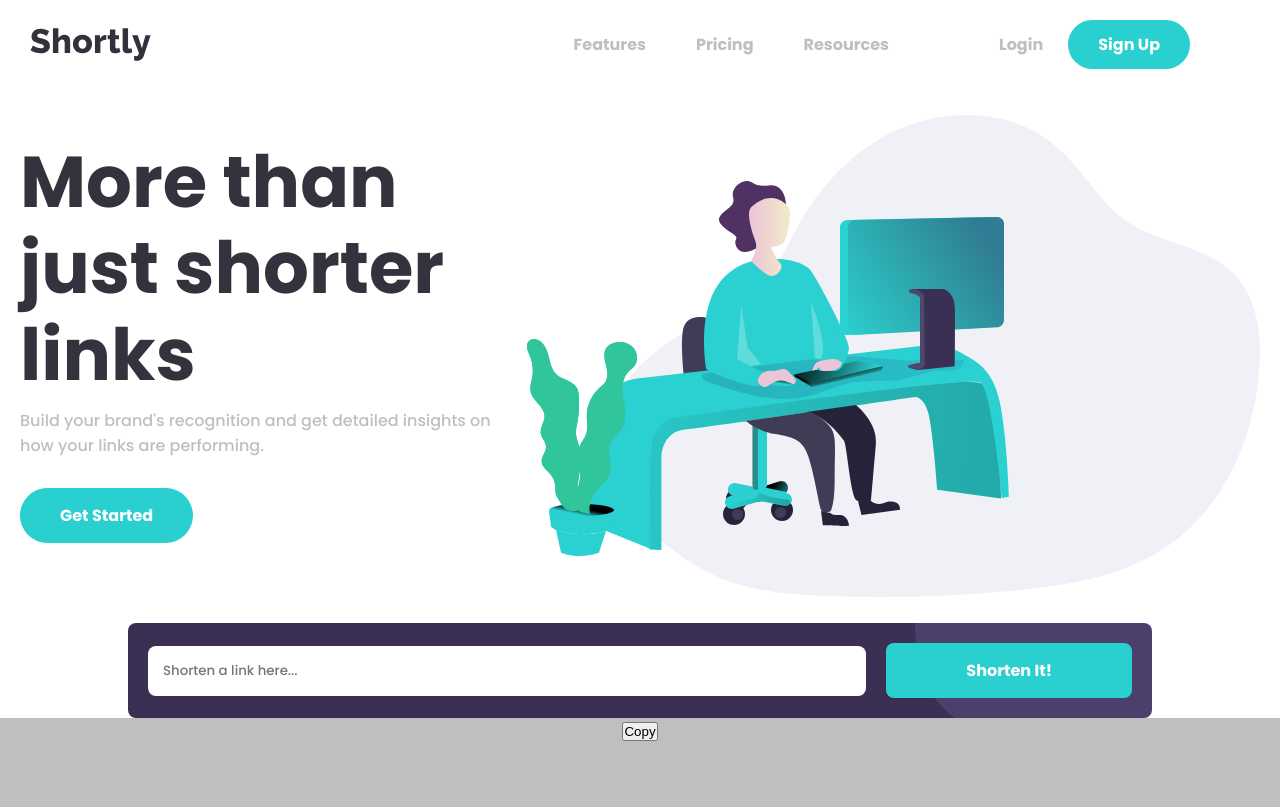
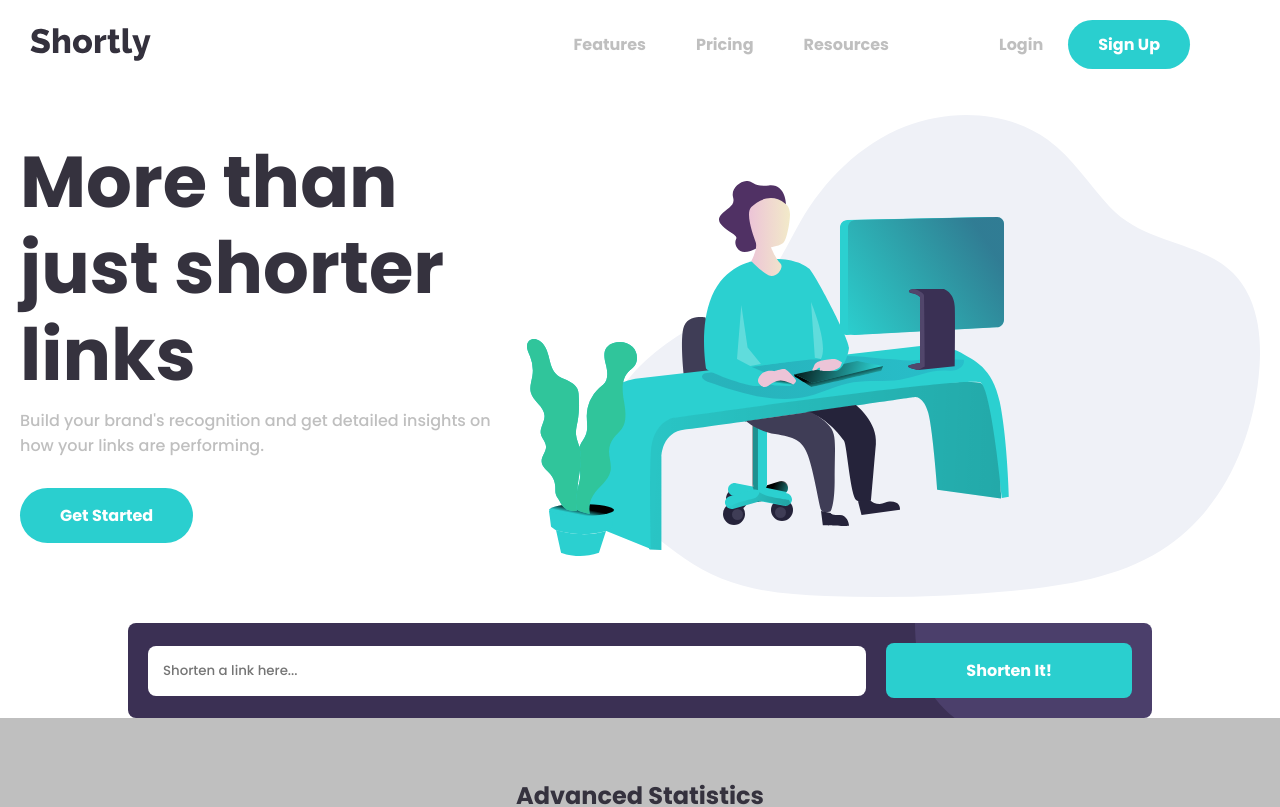
Before and after one commit to JustynaPrus/url-shortening-api, a React (Create React App) app: page / in a window 1280 px wide. Shown: the top 807 px of the page. Built offline with nearby package versions, Linux system fonts and the light colour scheme.

Commit message:
List is working

```diff
--- a/src/components/ShortenUrl.js
+++ b/src/components/ShortenUrl.js
@@ -1,4 +1,4 @@
-import React, { useState, useEffect } from "react";
+import React, { useState } from "react";
 import UrlList from "./atoms/UrlList";
 import { StyledSection, Wrapper } from "./ShortenUrl.styles";
 
@@ -6,8 +6,8 @@ const ShortenUrl = () => {
   const [value, setValue] = useState("");
   const [loading, setLoading] = useState(false);
   const [error, setError] = useState(null);
-  const [data, setData] = useState({});
   const [list, setList] = useState([]);
+  const [isActive, setIsActive] = useState(false);
 
   const API = `https://api.shrtco.de/v2/shorten?url=${value}`;
 
@@ -15,28 +15,27 @@ const ShortenUrl = () => {
     setLoading(true);
     await fetch(API)
       .then((response) => response.json())
-      .then((data) => setData(data.result))
+      .then((data) => {
+        setList([...list, data.result]);
+      })
       .catch((error) => {
         setError(error);
       })
       .finally(() => {
         setLoading(false);
       });
-    return { data, loading, error };
+    return { list, loading, error };
   };
 
   const handleSubmit = (e) => {
     e.preventDefault();
-    loadData();
-    console.log(value);
-    console.log(data);
-    setValue("");
-  };
-  console.log(data);
-
-  const handleClick = () => {
-    console.log(data);
-    setList([...list, data]);
+    if (value === "") {
+      setIsActive(true);
+    } else if (value !== "") {
+      loadData();
+      setIsActive(false);
+      setValue("");
+    }
   };
 
   return (
@@ -50,13 +49,12 @@ const ShortenUrl = () => {
             value={value}
             onChange={(e) => setValue(e.target.value)}
           />
-          <button type="submit" data={data} onClick={handleClick}>
-            Shorten It!
-          </button>
+          <button type="submit">Shorten It!</button>
         </form>
       </StyledSection>
+      {isActive ? <p>Please add a link</p> : null}
       <Wrapper>
-        <UrlList data={data} list={list} />
+        <UrlList list={list} />
       </Wrapper>
     </>
   );
--- a/src/components/atoms/UrlList.js
+++ b/src/components/atoms/UrlList.js
@@ -1,25 +1,28 @@
 import React from "react";
 import { Wrapper } from "./UrlList.styles";
 
-const UrlList = ({ data, list }) => {
+const UrlList = ({ list }) => {
   const Item = (props) => {
     const { item, id } = props;
+
+    const handleClick = () => {
+      navigator.clipboard.writeText(item.full_short_link);
+      alert(`${item.full_short_link} copied!`);
+    };
+
     return (
-      <li id={id} className={id === 0 ? "hide" : ""}>
+      <li id={id}>
         <p>{item.original_link}</p>
         <p>{item.full_short_link}</p>
-        <button>Copy</button>
+        <button onClick={handleClick}>Copy</button>
       </li>
     );
   };
 
   return (
     <Wrapper>
-      <p>{data.original_link}</p>
-      <p>{data.full_short_link}</p>
-      <button>Copy</button>
       {list.map((item, index, className) => (
-        <Item key={index} item={item} id={index} className={className} />
+        <Item key={index} item={item} id={index} />
       ))}
     </Wrapper>
   );
--- a/src/components/atoms/UrlList.styles.js
+++ b/src/components/atoms/UrlList.styles.js
@@ -2,10 +2,4 @@ import styled from "styled-components";
 
 export const StyledButton = styled.button``;
 
-export const Wrapper = styled.ul`
-  li {
-    .hide {
-      opacity: 0;
-    }
-  }
-`;
+export const Wrapper = styled.ul``;
```
